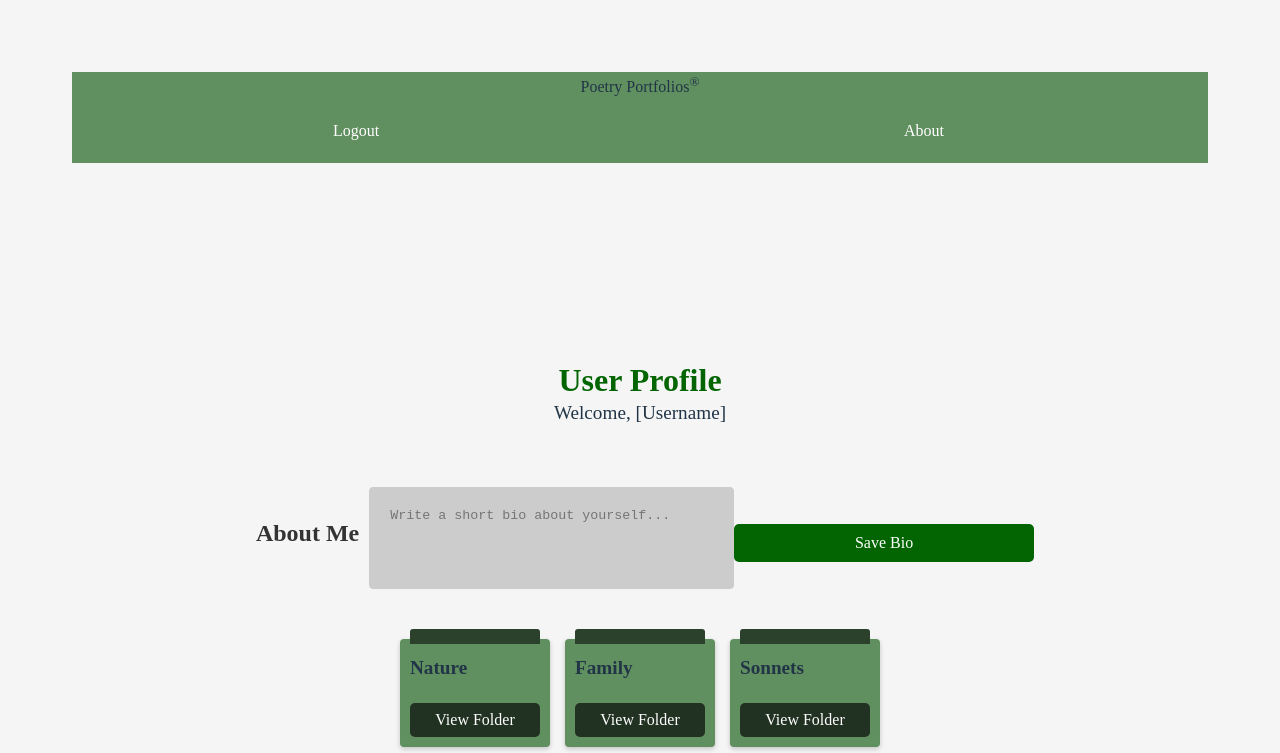
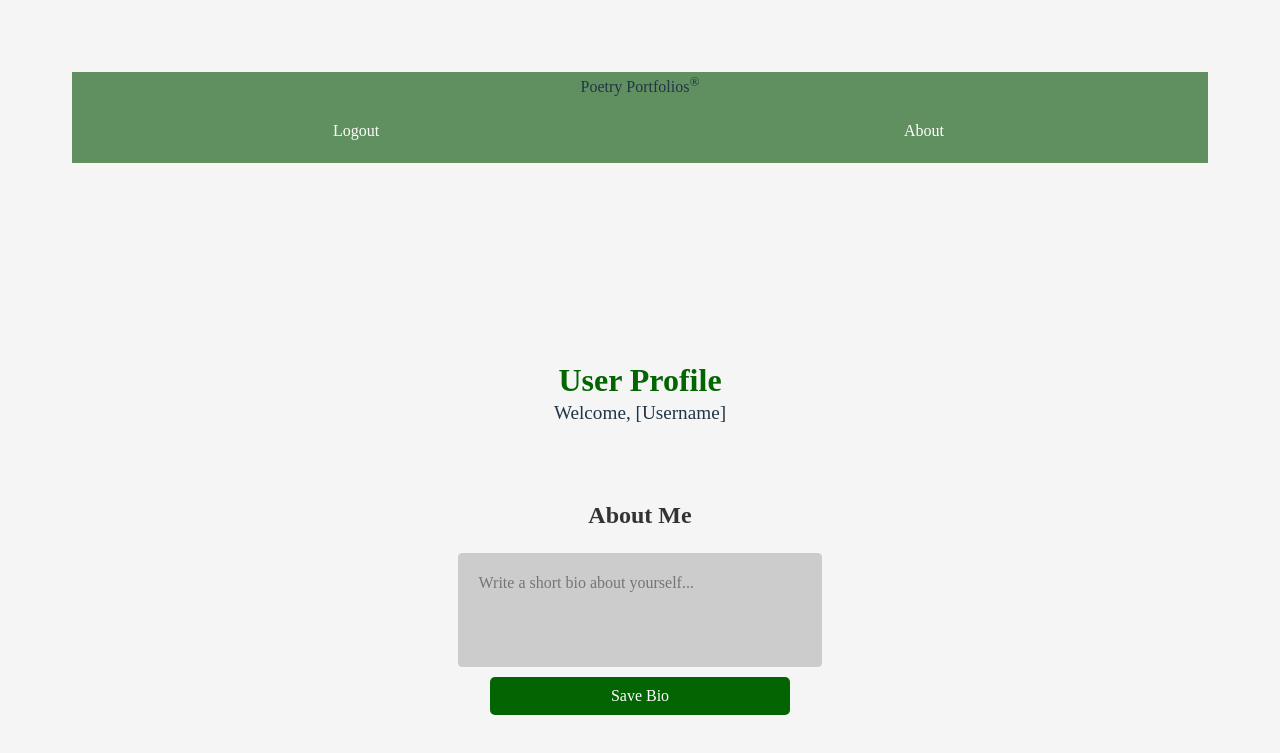
Before and after one commit to evajterry/CS260-React, a React (Vite) app: page /Profile in a window 1280 px wide. Shown: the top 753 px of the page. Built offline with nearby package versions, Linux system fonts and the light colour scheme.

Commit message:
added write poem section

```diff
--- a/index.html
+++ b/index.html
@@ -2,7 +2,7 @@
 <html lang="en">
   <head>
     <meta charset="UTF-8" />
-    <link rel="icon" type="image/x-icon" href="/public/favicon.ico" />
+    <link rel="icon" type="image/x-icon" href="/favicon.ico" />
     <meta name="viewport" content="width=device-width, initial-scale=1.0" />
     <title>Poetry Portfolios</title>
   </head>
--- a/package.json
+++ b/package.json
@@ -10,6 +10,7 @@
     "preview": "vite preview"
   },
   "dependencies": {
+    "axios": "^1.7.7",
     "bootstrap": "^5.3.3",
     "react": "^18.3.1",
     "react-bootstrap": "^2.10.5",
--- a/src/App.css
+++ b/src/App.css
@@ -51,6 +51,8 @@ button {
   margin-top: 10px; /* Add spacing between buttons */
   width: 100%;
   max-width: 300px; /* Optional max width */
+  margin-left: auto;
+  margin-right: auto;
 }
 
 button:hover {
--- a/src/App.jsx
+++ b/src/App.jsx
@@ -7,6 +7,7 @@ import Home from './Home/Home';
 import About from './About/About.jsx';
 import Profile from './Profile/Profile';
 import Search from './Search/Search';
+import WritePoem from "./WritePoem/WritePoem.jsx";
 // import { Login } from './Login/login';
 // import 'bootstrap/dist/css/bootstrap.min.css';
 import './App.css';
@@ -91,6 +92,7 @@ const App = () => {
           <Route path='/Search' element={<Search />} />
           <Route path='/Profile' element={<Profile />} />
           <Route path='/About' element={<About />} />
+          <Route path='/WritePoem' element={<WritePoem />} />
           <Route path='*' element={<NotFound />} />
         </Routes>
       </div>
--- a/src/Profile/Profile.css
+++ b/src/Profile/Profile.css
@@ -77,6 +77,8 @@ header p {
     display: flex;
     justify-content: center;
     align-items: center;
+    justify-items: center;
+    flex-direction: column;
 }
 
 
--- a/src/Profile/Profile.jsx
+++ b/src/Profile/Profile.jsx
@@ -1,11 +1,12 @@
 import React, { useState } from "react";
-import { Link } from "react-router-dom";
+import { useNavigate } from "react-router-dom";
 import "./Profile.css";
 
 
 function Profile() {
     const [username, setUsername] = useState("[Username]");
     const [bio, setBio] = useState("");
+    const navigate = useNavigate();
 
     const handleBioChange = (e) => setBio(e.target.value);
     const handleSaveBio = () => alert("Bio saved!");
@@ -75,7 +76,7 @@ function Profile() {
         <section className="write-poem-section">
           <h2>Write a New Poem</h2>
           <div id="button-container">
-            <button id="write-poem" onClick={() => alert("This feature is coming soon")}>
+            <button id="write-poem" onClick={() => navigate("../WritePoem")}>
               Go to Write Poem
             </button>
           </div>
--- /dev/null
+++ b/src/WritePoem/WritePoem.css
@@ -0,0 +1,332 @@
+/* General container styling */
+.container {
+    font-family: 'Times New Roman', Times, serif;
+    padding: 20px;
+    max-width: 400px;
+    margin: 0 auto;
+    background-color: #ffffff; /* White background for the container */
+    border-radius: 8px; /* Rounded corners */
+    box-shadow: 0 2px 8px rgba(0, 0, 0, 0.1); /* Subtle shadow */
+}
+
+/* Header styling */
+h1 {
+    font-size: 5rem;
+    color: #026502;
+    text-align: center; /* Centers the h1 */
+    margin-top: 150px;
+}
+
+/* Form styling */
+form {
+    display: flex;
+    flex-direction: column;
+    align-items: center;
+    gap: 15px;
+}
+
+/* Title input field */
+textarea {
+    font-family: 'Times New Roman', Times, serif;
+    color:#000;
+    padding: 10px;
+    background-color: gainsboro;
+    border: 1px solid #ccc;
+    border-radius: 4px;
+    font-size: 16px;
+    width: 40%;
+    resize: none;
+}
+
+/* Title field specific */
+textarea[placeholder="Title"] {
+    color:#000;
+    font-family: 'Times New Roman', Times, serif;
+    font-weight: bold;
+    font-size: 18px;
+    height: 40px; /* Adjust height for title */
+}
+
+/* Poem textarea styling */
+textarea[placeholder="Write your poem here..."] {
+    height: 200px;
+}
+
+/* Button styling */
+button {
+    background-color: #026502;
+    color: white;
+    border: none;
+    padding: 10px 20px;
+    border-radius: 5px;
+    cursor: pointer;
+    font-size: 16px;
+    align-self: flex-start;
+    transition: background-color 0.3s;
+}
+
+/* Button hover effect */
+button:hover {
+    background-color: #013901;
+}
+
+/* Rhyming tool section */
+.rhyming-tool {
+    margin-top: 40px;
+    padding: 20px;
+    background-color: #ecf0f1;
+    border-radius: 8px;
+    border: 1px solid #ccc;
+}
+
+.rhyming-tool h2 {
+    color: #026502;
+    margin-bottom: 10px;
+}
+
+/* Rhyming word input field */
+.rhyming-tool input {
+    background-color: gainsboro;
+    padding: 10px;
+    border: 1px solid #013901;
+    border-radius: 4px;
+    font-size: 16px;
+    width: 60%;
+    margin-right: 10px;
+}
+
+/* Rhyming word button */
+.rhyming-tool button {
+    background-color: #026502;
+    color: white;
+    border: none;
+    padding: 10px 20px;
+    border-radius: 5px;
+    cursor: pointer;
+    font-size: 16px;
+    transition: background-color 0.3s;
+    color:#000;
+}
+
+/* Button hover effect for rhymes */
+.rhyming-tool button:hover {
+    background-color: #007185;
+}
+
+/* Rhymes list styling */
+.rhyming-tool ul {
+    list-style-type: none;
+    padding: 0;
+    margin-top: 10px;
+}
+
+.rhyming-tool ul li {
+    padding: 5px 0;
+    font-size: 16px;
+    font-family: 'Times New Roman', Times, serif;
+    color:#000;
+}
+
+.rhyming-tool ul li:nth-child(even) {
+    background-color: #f9f9f9;
+}
+
+/* Rhymes found message */
+.rhyming-tool p {
+    font-size: 16px;
+    color: #7f8c8d;
+    font-style: italic;
+}
+
+/* Responsive design */
+@media (max-width: 768px) {
+    .rhyming-tool input {
+        width: 100%;
+        margin-bottom: 10px;
+    }
+
+    .rhyming-tool button {
+        width: 100%;
+    }
+
+    form {
+        gap: 10px;
+    }
+
+    button {
+        width: 100%;
+    }
+}
+
+/* Bio Section Styles */
+.bio-section {
+    margin-bottom: 20px;
+    display: flex;
+    justify-content: center;
+    align-items: center;
+}
+
+.bio-section h2 {
+    margin-bottom: 10px;
+    padding: 10px;
+}
+
+#bio {
+    display: flex;
+    justify-content: center;
+    align-items: center;
+    width: 30%;
+    height: 100%;
+    padding: 20px;
+    border: 1px solid #ccc;
+    border-radius: 4px;
+    resize: none;
+    background-color: #ccc;
+}
+
+/* Save Bio Button Styles */
+#save-bio {
+    padding: 10px 15px;
+    background-color: #026502;
+    color: white;
+    border: none;
+    border-radius: 5px;
+    cursor: pointer;
+    transition: background-color 0.3s ease;
+}
+
+#save-bio:hover {
+    background-color: #007185;
+}
+
+/* Folders Section Styles */
+.folders-section {
+    margin-top: 50px;
+    margin-bottom: 20px;
+}
+
+.folders-section h2 {
+    margin-bottom: 10px;
+}
+
+#folders-container {
+    display: flex;
+    flex-wrap: wrap;
+    gap: 15px;
+    justify-content: center;
+}
+
+.folder {
+    width: 150px;
+    background-color: #608f60;
+    padding: 15px 10px 10px;
+    border-radius: 4px;
+    box-shadow: 0 2px 5px rgba(0, 0, 0, 0.2);
+    position: relative;
+    text-align: center;
+}
+
+.folder h3 {
+    margin: 0;
+    font-size: 1.2em;
+    text-align: left;
+}
+
+.folder::before {
+    content: '';
+    position: absolute;
+    top: -10px;
+    left: 10px;
+    width: 130px;
+    height: 15px;
+    background-color: #2b412b;
+    border-radius: 3px 3px 0 0;
+}
+
+/* Button Styles for Folder View */
+.view-folder {
+    padding: 5px 10px;
+    background-color: #375237;
+    color: white;
+    border: none;
+    border-radius: 50px;
+    cursor: pointer;
+    transition: background-color 0.3s ease;
+    margin-top: 10px;
+}
+
+.view-folder:hover {
+    background-color: #074e07;
+}
+
+/* Write Poem Section Styles */
+.write-poem-section {
+    margin-top: 40px;
+    align-content: center;
+}
+
+.write-poem-section h2 {
+    text-align: center;
+    margin-bottom: 10px;
+}
+
+#write-poem {
+    padding: 10px 15px;
+    background-color: #026502;
+    color: white;
+    border: none;
+    border-radius: 5px;
+    cursor: pointer;
+    transition: background-color 0.3s ease;
+}
+
+#write-poem:hover {
+    background-color: #013901;
+}
+
+/* Post Poem Link Styles */
+.post-poem {
+    font-family: Arial, Helvetica, sans-serif;
+    display: inline-block;
+    margin-top: 20px;
+    padding: 10px 15px;
+    background-color: #026502;
+    color: white;
+    text-decoration: none;
+    border-radius: 5px;
+    transition: background-color 0.3s ease;
+}
+
+.post-poem:hover {
+    background-color: #024102;
+}
+
+footer {
+    text-align: center;
+    margin-top: 30px;
+    padding: 50px;
+    background-color: #f5f5f5;
+}
+
+footer .text-reset {
+    color: #000;
+    display: block;
+    font-size: 1.2em;
+}
+
+footer small_button {
+    margin-top: 1px;
+    padding: 10px 20px;
+    background-color: #333;
+    color: white;
+    border: none;
+    border-radius: 5px;
+    cursor: pointer;
+    transition: background-color 0.3s ease;
+    font-size: 1em;
+    margin-top: 10px;
+}
+
+footer small_button:hover {
+    background-color: #555;
+}
--- /dev/null
+++ b/src/WritePoem/WritePoem.jsx
@@ -0,0 +1,68 @@
+import "./WritePoem.css";
+import React, { useState } from "react";
+import axios from "axios";
+
+function WritePoem() {
+    const [poem, setPoem] = useState("");
+    const [title, setTitle] = useState("");
+    const [rhymeWord, setRhymeWord] = useState("");
+    const [rhymes, setRhymes] = useState([]);
+
+    const handlePoemChange = (e) => setPoem(e.target.value);
+    const handleTitleChange = (e) => setTitle(e.target.value);
+    const handleRhymeWordChange = (e) => setRhymeWord(e.target.value);
+
+    const handleSubmit = (e) => {e.preventDefault();
+        // Handle form submission logic here (e.g., save poem, send to server, etc.)
+        console.log("Poem submitted:", title, poem);
+    }
+
+    const fetchRhymes = async () => {
+        try {
+            const response = await axios.get(
+                `https://wordsapiv1.p.mashape.com/words/{rhymeWord}/rhymes`
+            );
+            setRhymes(response.data.map((item) => item.word));
+        } catch (error) {
+            console.error("Error fetching rhymes:", error);
+        }
+    }
+
+    return (
+        <div>
+            <h1>Write a New Poem</h1>
+            <form onSubmit={handleSubmit}>
+                <textarea
+                placeholder="Title"
+                rows="1"
+                value = {title}
+                onChange={handleTitleChange}
+                ></textarea>
+
+                <textarea
+                placeholder="Write your poem here..."
+                rows="8"
+                value = {poem}
+                onChange={handlePoemChange}
+                ></textarea>
+                <button type="submit"> Submit Poem</button>
+            </form>
+            <div className="rhyming-tool">
+                <h2>Find Rhymes</h2>
+                <input
+                type="text"
+                placeholder="Enter a word to rhyme"
+                value={rhymeWord}
+                onChange={handleRhymeWordChange}
+                />
+            <button onClick={fetchRhymes}>Get Rhymes</button>
+            <ul>
+                {rhymes.length > 0 ? rhymes.map((word, index) => (
+                    <li key={index}>{word}</li>
+                )) : <p>No rhymes found.</p>}
+            </ul>
+        </div>
+    </div>
+    )
+}
+export default WritePoem;
```
Also changed, not shown: 1 other file (tests, documents, lock files or other folders).
